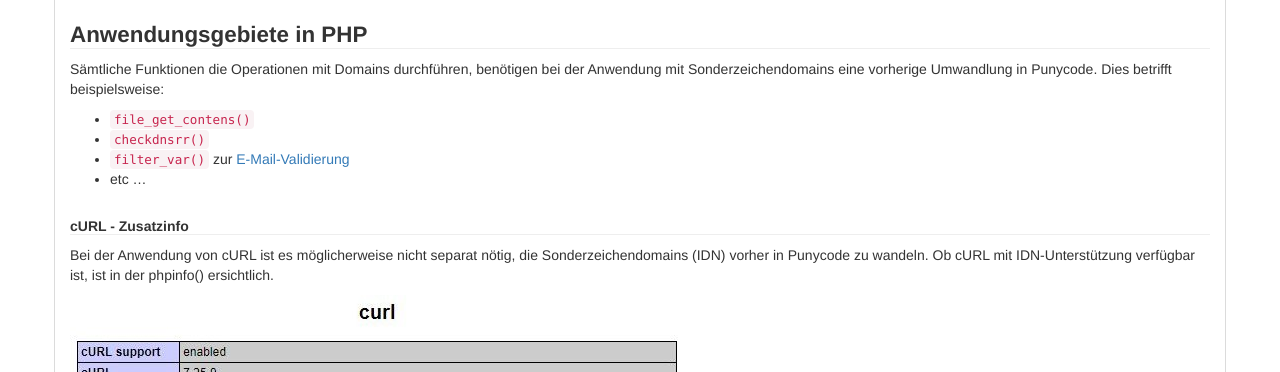
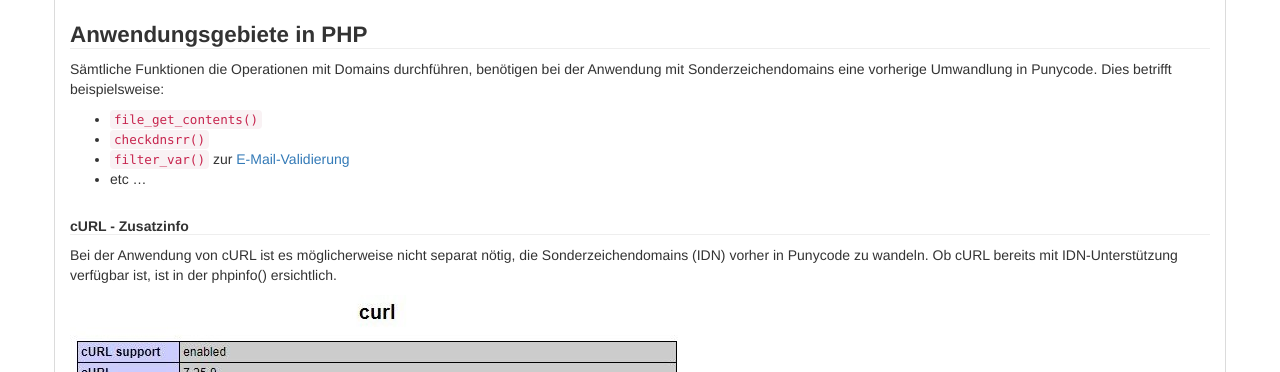
Before and after one commit to php-de/php-de.github.io, a Jekyll site: the page built from http-domain-url-filesystem/idn.md, in a window 1280 px wide and 900 px high, scrolled down 1020 px. Shown: the part 148-520 px from the top of the window. Built offline with Jekyll 4.4.1, drawn with Linux system fonts in a browser that asks for light colours; nearby versions of some CDN libraries.

Commit message:
Update idn.md

```diff
--- a/http-domain-url-filesystem/idn.md
+++ b/http-domain-url-filesystem/idn.md
@@ -69,7 +69,7 @@ déjà.vu.com  →  xn--dj-kia8a.vu.com
 
 Sämtliche Funktionen die Operationen mit Domains durchführen, benötigen bei der Anwendung mit Sonderzeichendomains eine vorherige Umwandlung in Punycode. Dies betrifft beispielsweise:
 
-- `file_get_contens()`
+- `file_get_contents()`
 - `checkdnsrr()`
 - `filter_var()` zur [E-Mail-Validierung]({{ site.url }}/jumpto/standard-mail-validation/#filtervar)
 - etc ...
@@ -77,7 +77,7 @@ Sämtliche Funktionen die Operationen mit Domains durchführen, benötigen bei d
 
 ##### cURL - Zusatzinfo
 
-Bei der Anwendung von cURL ist es möglicherweise nicht separat nötig, die Sonderzeichendomains (IDN) vorher in Punycode zu wandeln. Ob cURL mit IDN-Unterstützung verfügbar ist, ist in der phpinfo() ersichtlich.
+Bei der Anwendung von cURL ist es möglicherweise nicht separat nötig, die Sonderzeichendomains (IDN) vorher in Punycode zu wandeln. Ob cURL bereits mit IDN-Unterstützung verfügbar ist, ist in der phpinfo() ersichtlich.
 
 ![cURL phpinfo()]({{ site.url }}/images/idn-phpinfo.jpg)
 
```
